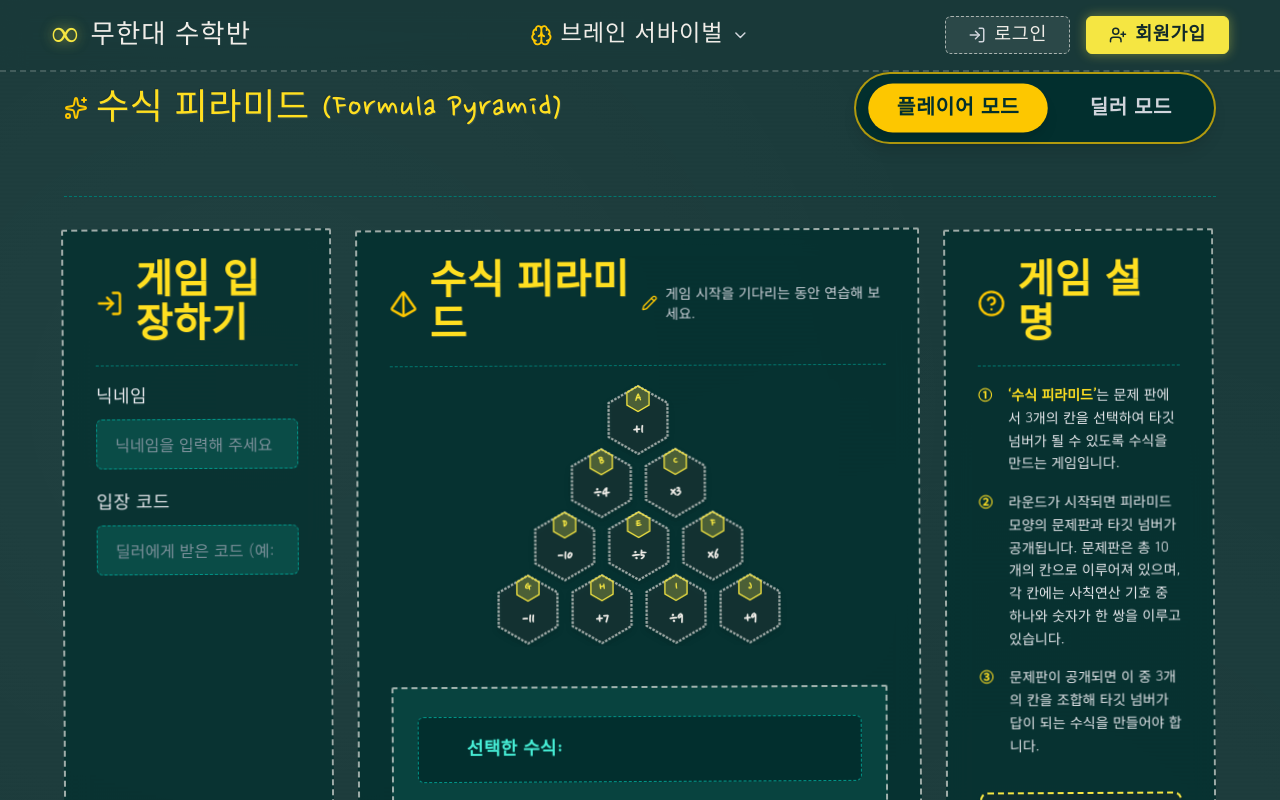
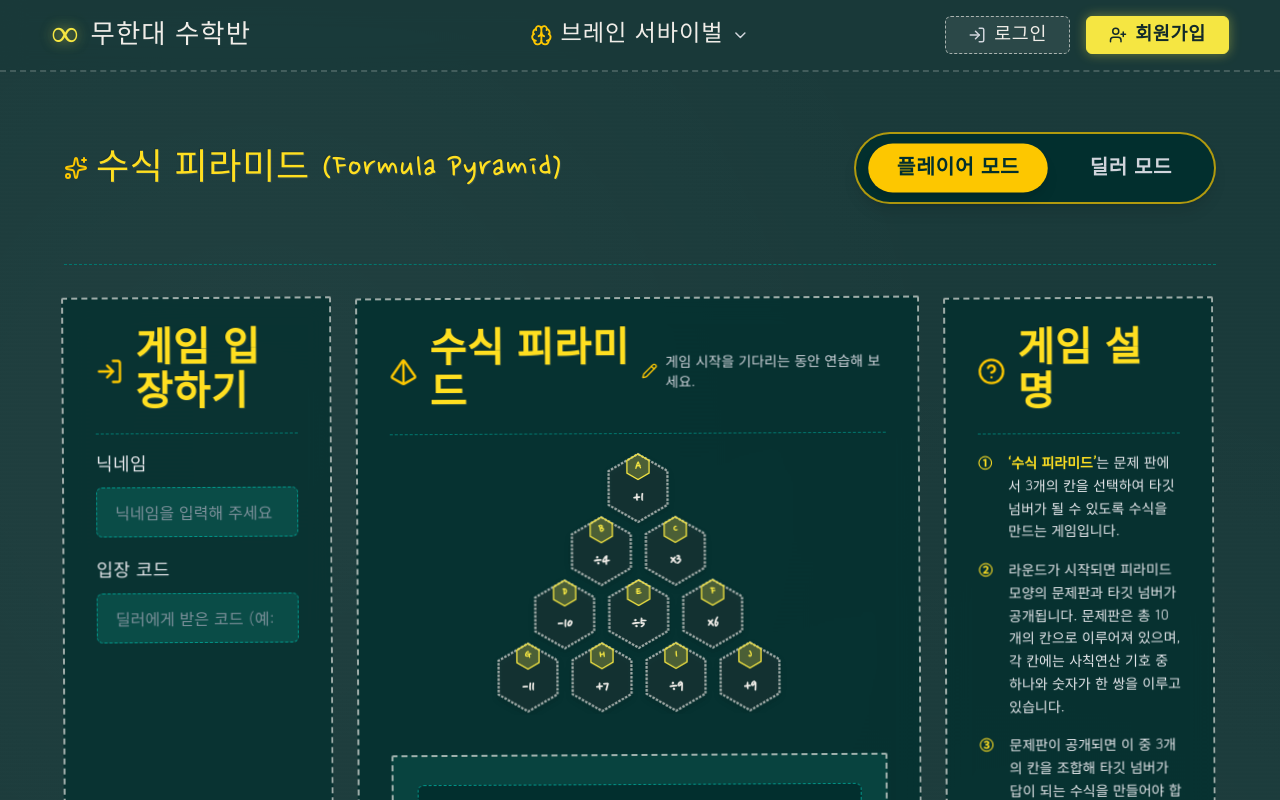
Before and after one commit to rlawlsdnjs78-infinity/infinitymath, a Next.js app: page /formula-pyramid in a window 1280 px wide. Shown: the top 800 px of the page. Built offline with nearby package versions, Linux system fonts and the light colour scheme.

Commit message:
fix: add generous top margin between global header line and mode switch pill

```diff
--- a/src/app/formula-pyramid/page.tsx
+++ b/src/app/formula-pyramid/page.tsx
@@ -221,19 +221,21 @@ export default function FormulaPyramidPage() {
 
   return (
     <div
-      className="w-full flex-1 flex flex-col items-center justify-start pt-6 pb-12"
+      className="w-full flex-1 flex flex-col items-center justify-start pb-12"
       style={{
+        paddingTop: "2.5rem",
+        paddingBottom: "3rem",
         paddingLeft: "clamp(1.5rem, 5vw, 5rem)",
         paddingRight: "clamp(1.5rem, 5vw, 5rem)",
       }}
     >
       <div className="w-full max-w-[1550px] flex flex-col mx-auto">
         {/* ───────────────────────────────────────────────────────────────────
-           [상단 고정 타이틀 & 모드 설정 통합 버튼]
+           [상단 고정 타이틀 & 모드 설정 통합 버튼 - 글로벌 헤더 구분선과 넉넉한 상단 여백 확보]
            ─────────────────────────────────────────────────────────────────── */}
         <div
-          className="flex flex-col sm:flex-row items-start sm:items-center justify-between w-full gap-4"
-          style={{ marginBottom: "1.75rem" }}
+          className="flex flex-col sm:flex-row items-start sm:items-center justify-between w-full gap-6"
+          style={{ marginTop: "1.25rem", marginBottom: "2.25rem" }}
         >
           <div>
             <h1
```
